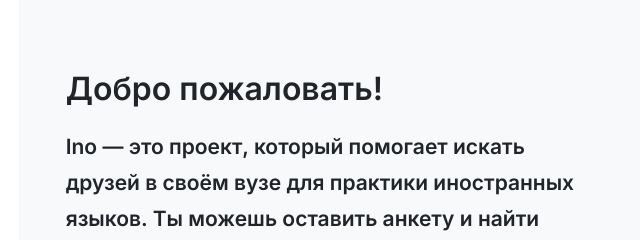
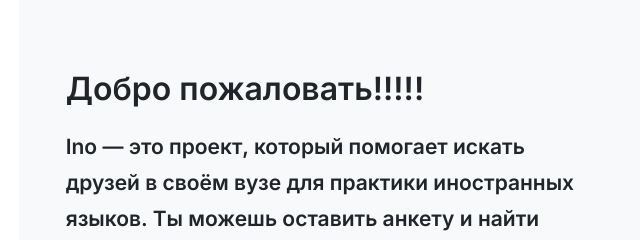
Before and after one commit to GIKostandi/repotest_ino, a plain HTML site: page about.html in a window 1280 px wide. Shown: the part 159-399 px from the top of the page, 51-691 px from the left. Drawn offline with nearby package versions, Linux system fonts and the light colour scheme; a script that the page names is missing.

Commit message:
Update about.html

```diff
--- a/about.html
+++ b/about.html
@@ -330,7 +330,7 @@
       "
     >
       <div style="margin: 5% 0 5% 1%">
-        <h2>Добро пожаловать!</h2>
+        <h2>Добро пожаловать!!!!!</h2>
         <h6 style="margin-top: 4%">
           Ino — это проект, который помогает искать<br />
           друзей в своём вузе для практики иностранных <br />языков. Ты можешь
```
